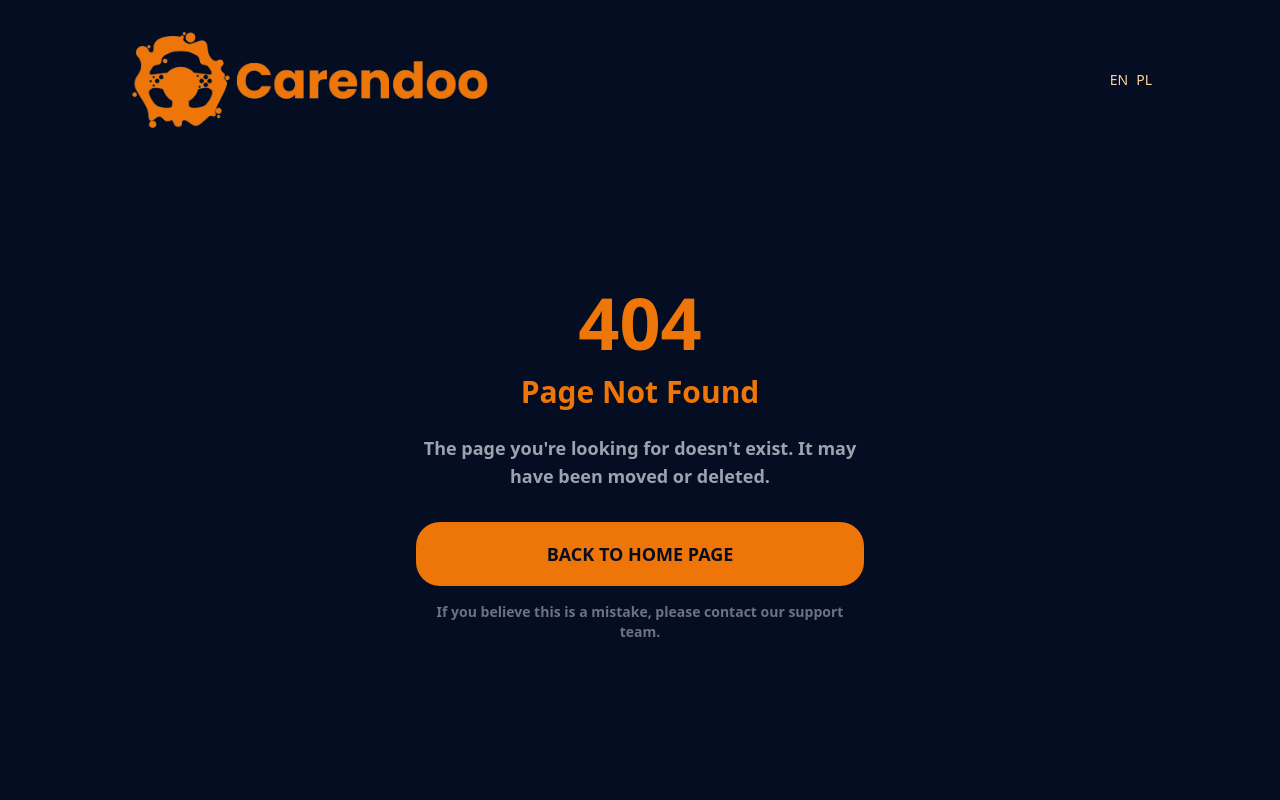
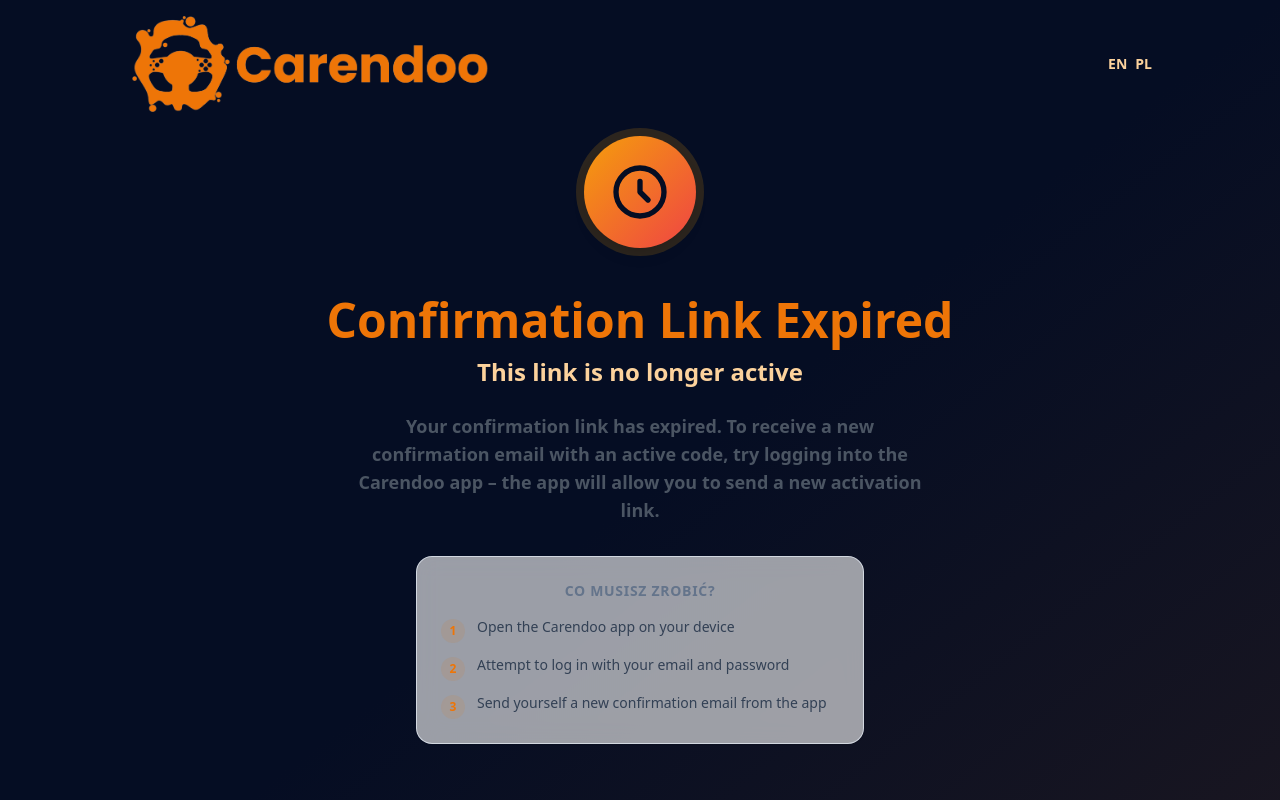
Before and after one commit to Harkor15/carendoo-landing, a React (Vite) app: page /expired-link in a window 1280 px wide. Before the commit this address had no page. Shown: the top 800 px of the page. Built offline with nearby package versions, Linux system fonts and the light colour scheme.

Commit message:
Subpage ink expired

```diff
--- a/src/app/Confirm.tsx
+++ b/src/app/Confirm.tsx
@@ -1,9 +1,23 @@
+import { useEffect } from 'react';
 import { useTranslation } from 'react-i18next';
+import { useNavigate } from 'react-router-dom';
 import TranslationKeys from './TranslationKeys';
 import logo from '../images/logo.png';
+import { parseAuthErrorParams } from './utils/authError';
 
 function Confirm() {
   const { t, i18n } = useTranslation();
+  const navigate = useNavigate();
+
+  useEffect(() => {
+    const { errorCode, error, rawParams } = parseAuthErrorParams();
+
+    if (errorCode === 'otp_expired') {
+      navigate('/expired-link', { replace: true });
+    } else if (errorCode || error) {
+      navigate(`/error?${rawParams.toString()}`, { replace: true });
+    }
+  }, [navigate]);
 
   const switchLang = (lng: string) => i18n.changeLanguage(lng);
 
--- a/src/app/ErrorPage/ErrorPage.tsx
+++ b/src/app/ErrorPage/ErrorPage.tsx
@@ -10,6 +10,10 @@
 
   const errorCode = searchParams.get("error_code");
   const errorDescription = searchParams.get("error_description");
+
+  if (errorCode === "otp_expired") {
+    navigate("/expired-link", { replace: true });
+  }
 
   const switchLang = (lng: string) => i18n.changeLanguage(lng);
 
--- /dev/null
+++ b/src/app/ExpiredLink/ExpiredLink.tsx
@@ -0,0 +1,131 @@
+import { useTranslation } from "react-i18next";
+import { useNavigate } from "react-router-dom";
+import logo from "../../images/logo.png";
+import TranslationKeys from "../TranslationKeys";
+import StoreButtons from "../../components/StoreButtons";
+
+function ExpiredLink() {
+  const { t, i18n } = useTranslation();
+  const navigate = useNavigate();
+
+  const switchLang = (lng: string) => i18n.changeLanguage(lng);
+
+  return (
+    <div className="min-h-screen w-full bg-gradient-to-br from-background via-background to-primary/10 font-poppins flex flex-col">
+      {/* Top bar */}
+      <div className="h-12 sm:h-24 flex items-center justify-between px-4 sm:px-8 lg:px-32 pt-4 sm:pt-6 lg:pt-8 z-50">
+        <img
+          src={logo}
+          alt="Logo"
+          className="h-10 w-auto sm:h-24 cursor-pointer"
+          onClick={() => navigate("/")}
+        />
+        <div className="flex items-center gap-2">
+          <button
+            className="text-sm hover:opacity-70 transition-opacity font-semibold"
+            onClick={() => switchLang("en")}
+          >
+            EN
+          </button>
+          <button
+            className="text-sm hover:opacity-70 transition-opacity font-semibold"
+            onClick={() => switchLang("pl")}
+          >
+            PL
+          </button>
+        </div>
+      </div>
+
+      {/* Main content */}
+      <div className="flex-1 flex items-center justify-center px-4 sm:px-8 py-8">
+        <div className="w-full max-w-2xl flex flex-col items-center text-center">
+          {/* Expired icon animation circle */}
+          <div className="mb-6 sm:mb-10">
+            <div className="relative w-24 h-24 sm:w-32 sm:h-32 mx-auto">
+              {/* Outer glowing ring */}
+              <div className="absolute inset-0 bg-amber-500/20 rounded-full animate-pulse"></div>
+
+              {/* Inner circle with clock icon */}
+              <div className="absolute inset-2 bg-gradient-to-br from-amber-500 to-red-500 rounded-full flex items-center justify-center shadow-lg">
+                <svg
+                  className="w-12 h-12 sm:w-16 sm:h-16 text-background stroke-current"
+                  fill="none"
+                  viewBox="0 0 24 24"
+                  stroke="currentColor"
+                >
+                  <path
+                    strokeLinecap="round"
+                    strokeLinejoin="round"
+                    strokeWidth={2}
+                    d="M12 8v4l3 3m6-3a9 9 0 11-18 0 9 9 0 0118 0z"
+                  />
+                </svg>
+              </div>
+            </div>
+          </div>
+
+          {/* Title */}
+          <h1 className="text-3xl sm:text-5xl font-bold mb-3 text-primary">
+            {t(TranslationKeys.expiredLinkTitle)}
+          </h1>
+
+          {/* Subtitle */}
+          <h2 className="text-xl sm:text-2xl font-semibold mb-6 text-secondary">
+            {t(TranslationKeys.expiredLinkSubtitle)}
+          </h2>
+
+          {/* Explanation message */}
+          <p className="text-base sm:text-lg text-gray-600 mb-8 leading-relaxed max-w-xl">
+            {t(TranslationKeys.expiredLinkMessage)}
+          </p>
+
+          {/* Action steps container */}
+          <div className="w-full max-w-md bg-white/60 dark:bg-slate-900/60 backdrop-blur-md border border-slate-200/80 dark:border-slate-800/80 rounded-2xl p-6 mb-8 text-left shadow-sm">
+            <h3 className="text-sm uppercase tracking-wider font-bold text-slate-500 mb-4">
+              Co musisz zrobić?
+            </h3>
+            <ol className="space-y-3">
+              <li className="flex items-start gap-3">
+                <span className="flex items-center justify-center w-6 h-6 rounded-full bg-primary/10 text-primary font-bold text-xs flex-shrink-0 mt-0.5">
+                  1
+                </span>
+                <span className="text-sm text-slate-700 dark:text-slate-300 font-medium">
+                  {t(TranslationKeys.expiredLinkStep1)}
+                </span>
+              </li>
+              <li className="flex items-start gap-3">
+                <span className="flex items-center justify-center w-6 h-6 rounded-full bg-primary/10 text-primary font-bold text-xs flex-shrink-0 mt-0.5">
+                  2
+                </span>
+                <span className="text-sm text-slate-700 dark:text-slate-300 font-medium">
+                  {t(TranslationKeys.expiredLinkStep2)}
+                </span>
+              </li>
+              <li className="flex items-start gap-3">
+                <span className="flex items-center justify-center w-6 h-6 rounded-full bg-primary/10 text-primary font-bold text-xs flex-shrink-0 mt-0.5">
+                  3
+                </span>
+                <span className="text-sm text-slate-700 dark:text-slate-300 font-medium">
+                  {t(TranslationKeys.expiredLinkStep3)}
+                </span>
+              </li>
+            </ol>
+          </div>
+
+          {/* Store Buttons */}
+          <StoreButtons />
+
+          {/* Navigation home button */}
+          <button
+            onClick={() => navigate("/")}
+            className="mt-8 text-sm text-slate-500 hover:text-slate-700 dark:hover:text-slate-300 font-medium underline underline-offset-4 transition-colors"
+          >
+            {t(TranslationKeys.expiredLinkBackHome)}
+          </button>
+        </div>
+      </div>
+    </div>
+  );
+}
+
+export default ExpiredLink;
--- a/src/app/TranslationKeys.ts
+++ b/src/app/TranslationKeys.ts
@@ -39,6 +39,13 @@
   deleteTimeframeBody: "deleteTimeframeBody",
   deleteExtra: "deleteExtra",
   deleteEmailButton: "deleteEmailButton",
+  expiredLinkTitle: "expiredLinkTitle",
+  expiredLinkSubtitle: "expiredLinkSubtitle",
+  expiredLinkMessage: "expiredLinkMessage",
+  expiredLinkStep1: "expiredLinkStep1",
+  expiredLinkStep2: "expiredLinkStep2",
+  expiredLinkStep3: "expiredLinkStep3",
+  expiredLinkBackHome: "expiredLinkBackHome",
 };
 
 export default TranslationKeys;
--- /dev/null
+++ b/src/app/utils/authError.ts
@@ -0,0 +1,38 @@
+export interface AuthErrorParams {
+  errorCode: string | null;
+  error: string | null;
+  errorDescription: string | null;
+  rawParams: URLSearchParams;
+}
+
+/**
+ * Extracts Supabase auth error parameters from both window.location.search
+ * and window.location.hash (e.g. #error=access_denied&error_code=otp_expired...)
+ */
+export function parseAuthErrorParams(): AuthErrorParams {
+  if (typeof window === "undefined") {
+    return { errorCode: null, error: null, errorDescription: null, rawParams: new URLSearchParams() };
+  }
+
+  const hash = window.location.hash;
+  const search = window.location.search;
+
+  let params = new URLSearchParams(search);
+
+  // Supabase OAuth/magic link errors are often placed in the hash fragment
+  if (!params.get("error") && !params.get("error_code") && hash) {
+    const cleanHash = hash.startsWith("#") ? hash.slice(1) : hash;
+    params = new URLSearchParams(cleanHash);
+  }
+
+  const errorCode = params.get("error_code");
+  const error = params.get("error");
+  const errorDescription = params.get("error_description");
+
+  return {
+    errorCode,
+    error,
+    errorDescription,
+    rawParams: params,
+  };
+}
--- a/src/i18n.ts
+++ b/src/i18n.ts
@@ -45,6 +45,13 @@
             [TranslationKeys.deleteTimeframeBody]: "The deletion process will be completed within 14 days of receiving the request.",
             [TranslationKeys.deleteExtra]: "We may request additional identity verification if necessary before completing deletion.",
             [TranslationKeys.deleteEmailButton]: "Send deletion request by email",
+            [TranslationKeys.expiredLinkTitle]: "Confirmation Link Expired",
+            [TranslationKeys.expiredLinkSubtitle]: "This link is no longer active",
+            [TranslationKeys.expiredLinkMessage]: "Your confirmation link has expired. To receive a new confirmation email with an active code, try logging into the Carendoo app – the app will allow you to send a new activation link.",
+            [TranslationKeys.expiredLinkStep1]: "Open the Carendoo app on your device",
+            [TranslationKeys.expiredLinkStep2]: "Attempt to log in with your email and password",
+            [TranslationKeys.expiredLinkStep3]: "Send yourself a new confirmation email from the app",
+            [TranslationKeys.expiredLinkBackHome]: "Back to home page",
         }
     },
     pl: {
@@ -67,7 +74,7 @@
             [TranslationKeys.errorTitleOtpExpired]: "Link wygasł",
             [TranslationKeys.errorTitleAccessDenied]: "Dostęp odmówiony",
             [TranslationKeys.errorTitleGeneric]: "Coś poszło nie tak",
-            [TranslationKeys.errorMessageOtpExpired]: "Link potwierdzający wygasł lub jest nieprawidłowy. Spróbuj ponownie zarejestrować się lub zresetować hasło.",
+            [TranslationKeys.errorMessageOtpExpired]: "Link potwierdzający wygasł lub jest nieprawidłowy. Podjąć próbę logowania w aplikacji, aby otrzymać nowego maila z kodem.",
             [TranslationKeys.errorMessageAccessDenied]: "Nie masz dostępu do tej operacji. Jeśli uważasz, że to błąd, skontaktuj się z nami.",
             [TranslationKeys.errorMessageGeneric]: "Spróbuj ponownie lub skontaktuj się z naszym wsparciem.",
             [TranslationKeys.errorButtonHome]: "Wróć na stronę główną",
@@ -89,6 +96,13 @@
             [TranslationKeys.deleteTimeframeBody]: "Proces usuwania danych zostanie zakończony w ciągu 14 dni od otrzymania wiadomości.",
             [TranslationKeys.deleteExtra]: "W razie potrzeby możemy poprosić o dodatkową weryfikację tożsamości przed usunięciem danych.",
             [TranslationKeys.deleteEmailButton]: "Wyślij żądanie e‑mailem",
+            [TranslationKeys.expiredLinkTitle]: "Link potwierdzający wygasł",
+            [TranslationKeys.expiredLinkSubtitle]: "Ten link jest już nieaktualny",
+            [TranslationKeys.expiredLinkMessage]: "Twój link potwierdzający wygasł. Aby otrzymać nowego maila z aktywnym kodem, podjmij próbę logowania w aplikacji Carendoo – aplikacja umożliwi Ci wysłanie nowego maila aktywacyjnego.",
+            [TranslationKeys.expiredLinkStep1]: "Otwórz aplikację Carendoo na swoim telefonie",
+            [TranslationKeys.expiredLinkStep2]: "Podjmij próbę logowania podając swój e-mail i hasło",
+            [TranslationKeys.expiredLinkStep3]: "Wyślij sobie nowego maila aktywacyjnego z poziomu aplikacji",
+            [TranslationKeys.expiredLinkBackHome]: "Wróć na stronę główną",
         }
     }
 };
--- a/src/main.tsx
+++ b/src/main.tsx
@@ -8,6 +8,7 @@
 import ErrorPage from "app/ErrorPage/ErrorPage";
 import NotFound from "app/NotFound/NotFound";
 import DeleteAccount from "app/DeleteAccount/DeleteAccount";
+import ExpiredLink from "app/ExpiredLink/ExpiredLink";
 import ico from "./images/ico.png";
 import "./i18n";
 
@@ -33,6 +34,7 @@
         <Route path="/confirm" element={<Confirm />} />
         <Route path="/privacy-policy" element={<PrivacyPolicy />} />
         <Route path="/delete-account" element={<DeleteAccount />} />
+        <Route path="/expired-link" element={<ExpiredLink />} />
         <Route path="/error" element={<ErrorPage />} />
         <Route path="*" element={<NotFound />} />
       </Routes>
```
Also changed, not shown: src/app/app.tsx (+8 -12 lines).
